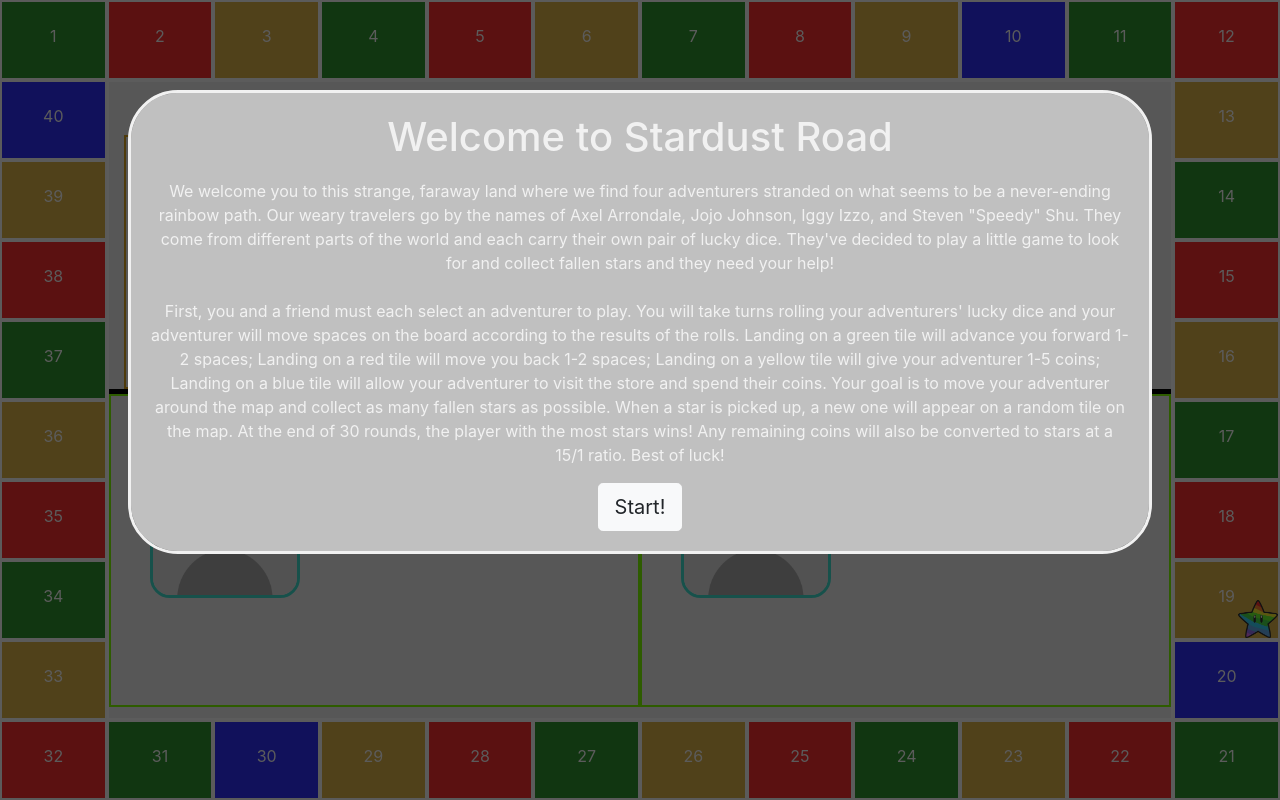
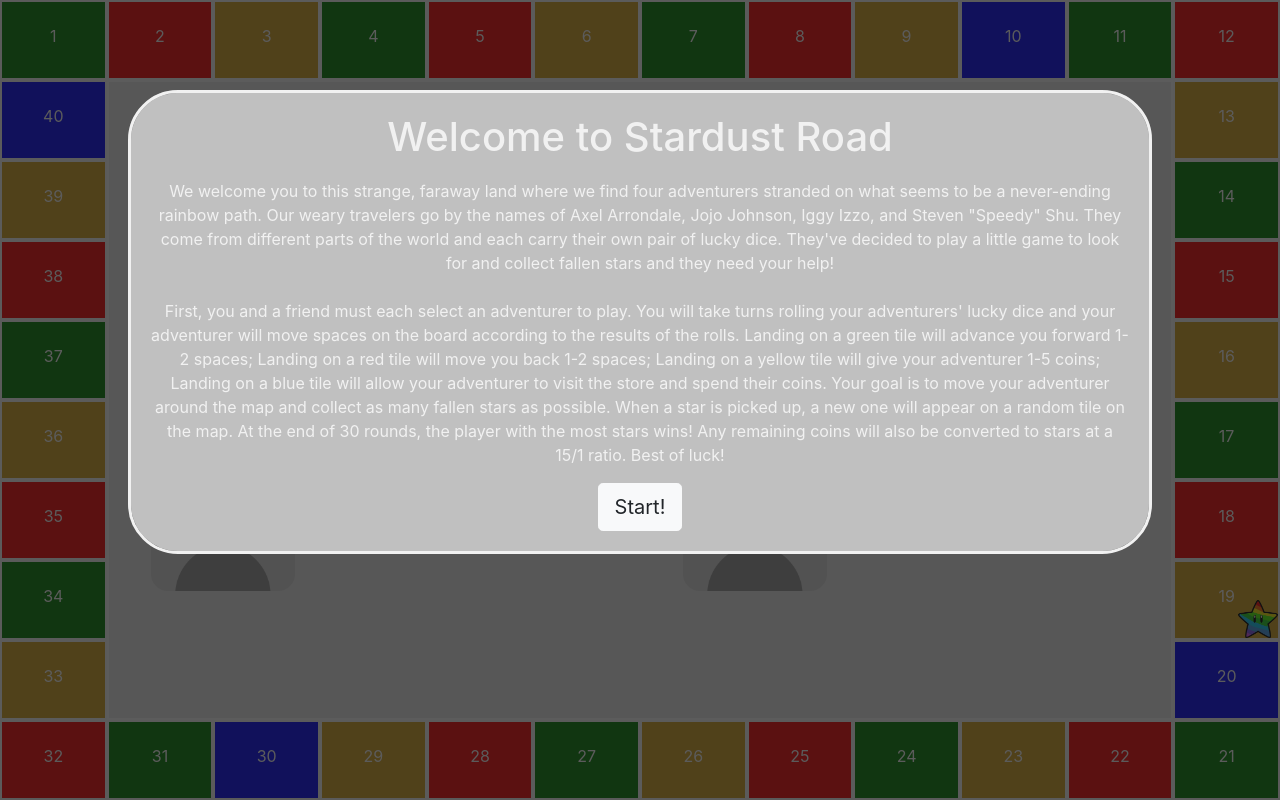
Before and after one commit to billy-zeng/project-zero, a plain HTML site: page index.html in a window 1280 px wide. Drawn offline with nearby package versions, Linux system fonts and the light colour scheme; a web font is replaced by a local one.

Commit message:
fixes some border styling

```diff
--- a/css/styles.css
+++ b/css/styles.css
@@ -112,12 +112,12 @@ body {
 
 #diceboard {
 	height: 40%;
-	border-bottom: : 5px solid black;
+	border-top : 3px solid #f1f1f1;
 }
 
 .dice__container {
 	/*background-color: teal;*/
-	border: 2px solid goldenrod;
+	/*border: 2px solid goldenrod;*/
 	margin: 0 15px;
 	display: flex;
 	align-items: center;
@@ -134,7 +134,9 @@ body {
 
 #rollbutton__container {
 	/*background-color: purple;*/
-	border: 2px solid goldenrod;
+	/*border: 2px solid goldenrod;*/
+	border-left: 3px solid #f1f1f1;
+	/*border-top: 3px solid #f1f1f1;*/
 	display: flex;
 	align-items: center;
 	justify-content: center;
@@ -151,14 +153,18 @@ body {
 
 #scoreboard {
 	height: 50%;
-	border-top: 5px solid black;
+	border-top: 3px solid #f1f1f1;
 }
 
 .scorecard {
 	display: flex;
 	flex-direction: column;
 	/*background-color: floralwhite;*/
-	border: 2px solid chartreuse;
+	/*border: 2px solid chartreuse;*/
+}
+
+.scorecard:first-child {
+	border-right: 3px solid #f1f1f1;
 }
 
 .scorecard__half {
@@ -211,7 +217,7 @@ body {
 	height: 150px;
 	width: 150px;
 	border-radius: 20px;
-	border: solid 3px turquoise;
+	border: solid 3px #f1f1f1;
 }
 
 .player__stats {
```
